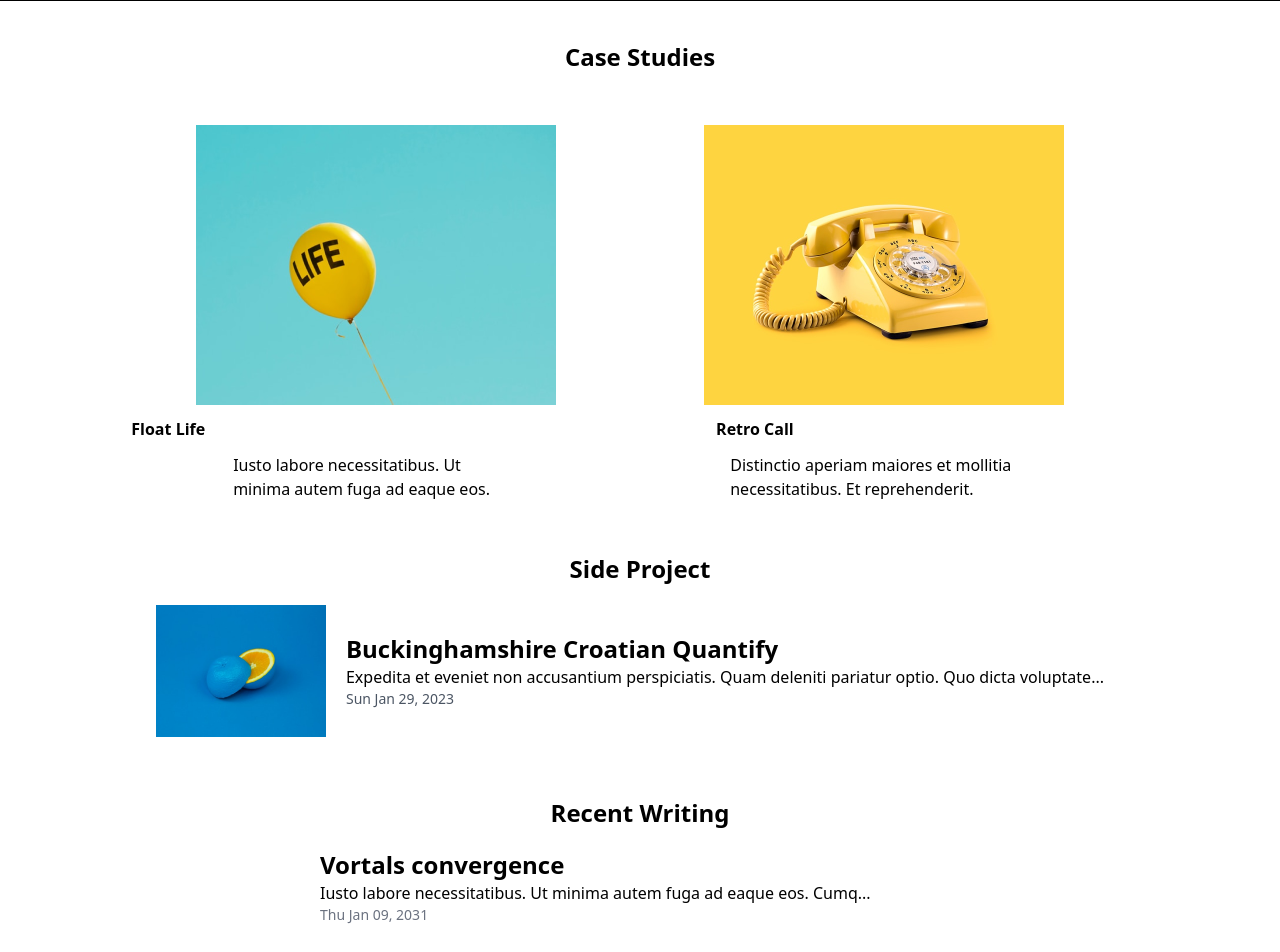
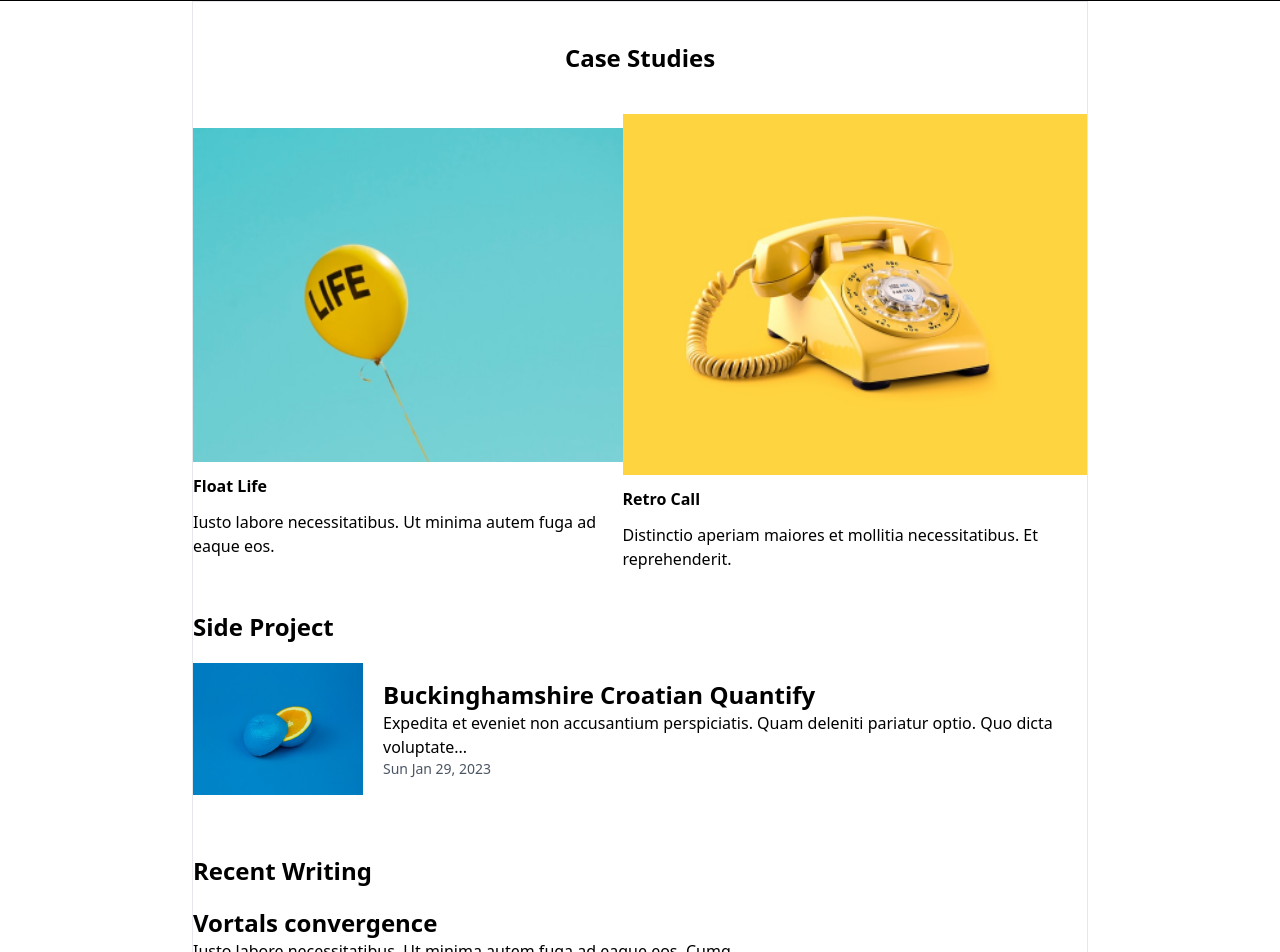
Before and after one commit to Khmlwugh/GabrielWebpage, a React (Vite) app: page / in a window 1280 px wide. Shown: the part 555-1507 px from the top of the page. Built offline with nearby package versions, Linux system fonts and the light colour scheme.

Commit message:
UPDATE: Home Page updated using MainContainer comp

```diff
--- a/src/components/IntroPage.jsx
+++ b/src/components/IntroPage.jsx
@@ -1,6 +1,7 @@
 import Button from "./Buttons"
 import Header from "./Header.jsx"
 import Footer from "./Footer.jsx"
+import MainContainer from "./MainContainer"
 
 function IntroPage(){
 
@@ -23,25 +24,26 @@ function IntroPage(){
           Icons
         </div>
       </div>
+      <MainContainer>
 
       <div className="flex flex-col items-center">
-        <div className="font-bold text-2xl py-10 w-6/12">Case Studies</div>
+        <div className="font-bold text-2xl py-10">Case Studies</div>
         <div className='flex items-center justify-center'>
-          <div className="flex flex-col items-center px-30 py-3">
-            <img className='h-6/12' src='src/assets/images/Rectangle 2image1.png'/>
-            <div className="font-bold self-start py-3 w-100 ">
+          <div className="flex flex-col items-center py-3">
+            <img className='min-w-full' src='src/assets/images/Rectangle 2image1.png'/>
+            <div className="font-bold self-start py-3">
               Float Life
             </div>
-            <div className="w-7/12 text-left ">
+            <div className="text-left ">
               Iusto labore necessitatibus. Ut minima autem fuga ad eaque eos.
             </div>
           </div>
           <div className="flex flex-col items-center">
-            <img className='h-6/12' src='src/assets/images/Rectangle 2image2.png'/>
-            <div className="font-bold self-start px-24 py-3 text-left w-100">
+            <img className='min-w-full' src='src/assets/images/Rectangle 2image2.png'/>
+            <div className="font-bold self-start py-3 text-left">
               Retro Call
             </div>
-            <div className="w-7/12 text-left">
+            <div className="text-left">
               Distinctio aperiam maiores et mollitia necessitatibus. Et reprehenderit.
             </div>
           </div>
@@ -49,7 +51,7 @@ function IntroPage(){
       </div>
 
       <div className="py-10">
-        <div className="font-bold text-2xl ">Side Project</div>
+        <div className="font-bold text-2xl text-left">Side Project</div>
 
         <div className="flex items-center justify-center py-5">
           <img src='src/assets/images/Rectangle 2small.png'/>
@@ -59,23 +61,24 @@ function IntroPage(){
             <div className="text-left text-sm text-gray-600">Sun Jan 29, 2023</div>
           </div>
         </div>
-        <div className="flex flex-col items-center py-5">
-          <div className='font-bold text-left text-2xl py-5 w-100'>Recent Writing</div>
-          <div className="flex flex-col w-6/12">
+        <div className="flex flex-col py-5">
+          <div className='font-bold text-left text-2xl py-5'>Recent Writing</div>
+          <div className="flex flex-col">
             <div className="text-2xl font-bold text-left">Vortals convergence</div>
             <div className='text-left'>Iusto labore necessitatibus. Ut minima autem fuga ad eaque eos. Cumq...</div>
             <div className="text-left text-sm text-gray-500">Thu Jan 09, 2031 </div>
           </div>
 
-          <div className="flex flex-col w-6/12 py-5">
+          <div className="flex flex-col py-5">
             <div className="text-2xl font-bold text-left">Unbranded navigate</div>
             <div className='text-left'>Veniam consequatur distinctio. Sit dicta non odit ut. Eum iure dolor in et odit. Consectetur quis ut sit ducimus.</div>
             <div className="text-left text-sm text-gray-500">Fri Jun 11, 2027</div>
           </div>
         </div>
+        <Button text='View all Posts'/>
       </div>
-      <Button text='View all Posts'/>
 
+      </MainContainer>
       <Footer/>
     </div>
   )
--- a/src/components/MainContainer.jsx
+++ b/src/components/MainContainer.jsx
@@ -1,7 +1,7 @@
 function MainContainer({children}){
 
   return(
-    <div className="m-auto max-w-4xl">
+    <div className="m-auto max-w-4xl border">
       {children}
     </div>
   )
```
